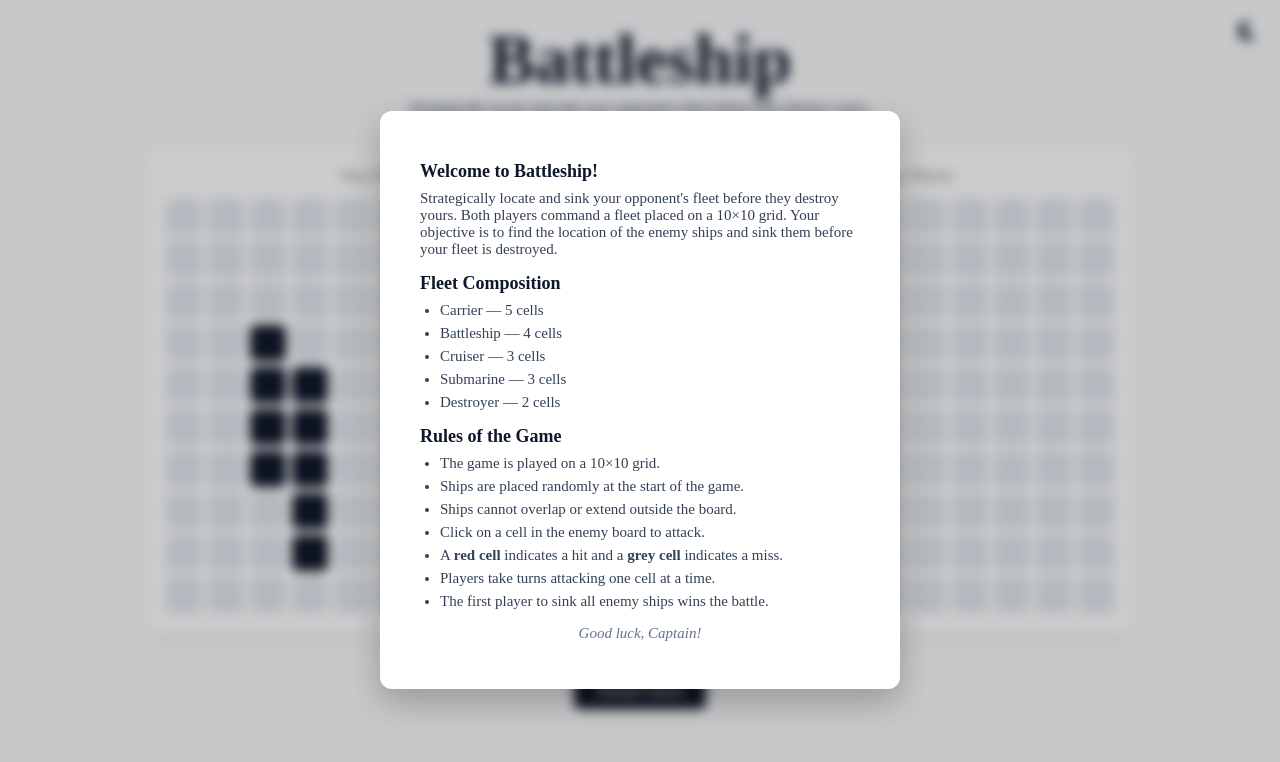
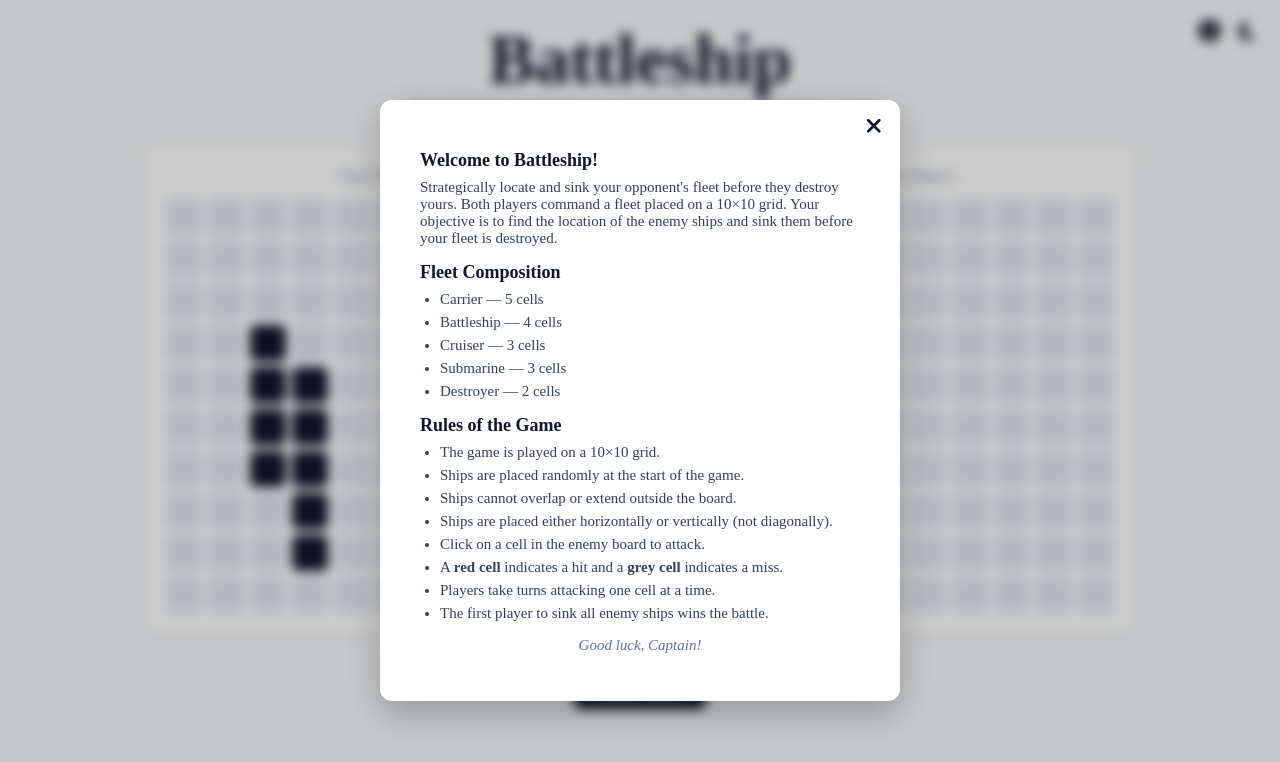
Before and after one commit to Sanskriti3104/Battleships, a website built with webpack: page src/index.html in a window 1280 px wide. Built offline with nearby package versions, Linux system fonts and the light colour scheme; a web font is replaced by a local one.

Commit message:
Add close button to description popup

```diff
--- a/src/DOM.js
+++ b/src/DOM.js
@@ -6,6 +6,8 @@ const resetButton = document.getElementById('restart-btn');
 const resultPopupWindow = document.getElementById('resultPopupWindow');
 const result = document.querySelector('.result');
 const descriptionPopupWindow = document.getElementById('descriptionPopupWindow');
+const descriptionToggle = document.querySelector('.description-toggle');
+const closeDescription = document.querySelector('.close-description');
 
 function renderBoard(gameboard, boardElement, isComputer) {
     boardElement.innerHTML = '';
@@ -36,12 +38,13 @@ function renderBoard(gameboard, boardElement, isComputer) {
 
 }
 
+descriptionToggle.addEventListener('click', displayDescription);
+closeDescription.addEventListener('click', () => {
+    descriptionPopupWindow.classList.remove('active');
+});
+
 function displayDescription() {
     descriptionPopupWindow.classList.add('active');
-
-    descriptionPopupWindow.addEventListener('click', () => {
-        descriptionPopupWindow.classList.remove('active');
-    }, { once: true });
 }
 
 export { container, humanBoard, computerBoard, resetButton, resultPopupWindow, descriptionPopupWindow, result, displayDescription, renderBoard }
--- a/src/index.html
+++ b/src/index.html
@@ -10,10 +10,12 @@
 
 <body>
     <div class="nav-bar">
+        <i class="fa-solid fa-circle-info description-toggle" title="Game Rules"></i>
         <i class="fa-solid fa-moon theme-toggle" title="Toggle Dark Mode"></i>
     </div>
     <div class="popup-window" id="descriptionPopupWindow">
         <div class="description-popup">
+            <i class="fa-solid fa-xmark close-description"></i>
             <div class="description">
                 <strong>Welcome to Battleship!</strong>
                 <p>
@@ -34,6 +36,7 @@
                     <li>The game is played on a 10×10 grid.</li>
                     <li>Ships are placed randomly at the start of the game.</li>
                     <li>Ships cannot overlap or extend outside the board.</li>
+                    <li>Ships are placed either horizontally or vertically (not diagonally).</li>
                     <li>Click on a cell in the enemy board to attack.</li>
                     <li>A <b>red cell</b> indicates a hit and a <b>grey cell</b> indicates a miss.</li>
                     <li>Players take turns attacking one cell at a time.</li>
--- a/src/styles.css
+++ b/src/styles.css
@@ -97,7 +97,7 @@ body {
     transform: scale(1.15);
 }
 
-.toggle{
+.toggle {
     display: flex;
     flex-direction: flex;
     align-items: center;
@@ -247,7 +247,7 @@ button:hover {
 
 /* DESCRIPTION - POPUP */
 
-.description-popup{
+.description-popup {
     background: var(--popup-bg);
     width: 520px;
     max-height: 80vh;
@@ -256,10 +256,25 @@ button:hover {
     padding: 35px 40px;
 
     border-radius: 12px;
-    box-shadow: 0 12px 35px rgba(0,0,0,0.25);
+    box-shadow: 0 12px 35px rgba(0, 0, 0, 0.25);
+    position: relative;
+
 }
 
-.description{
+.close-description {
+    position: absolute;
+    top: 15px;
+    right: 18px;
+    font-size: 22px;
+    cursor: pointer;
+    color: var(--text-color);
+}
+
+.close-description:hover {
+    transform: scale(1.15);
+}
+
+.description {
     font-family: 'Capriola';
     font-size: 15px;
     color: var(--desc-text);
```
